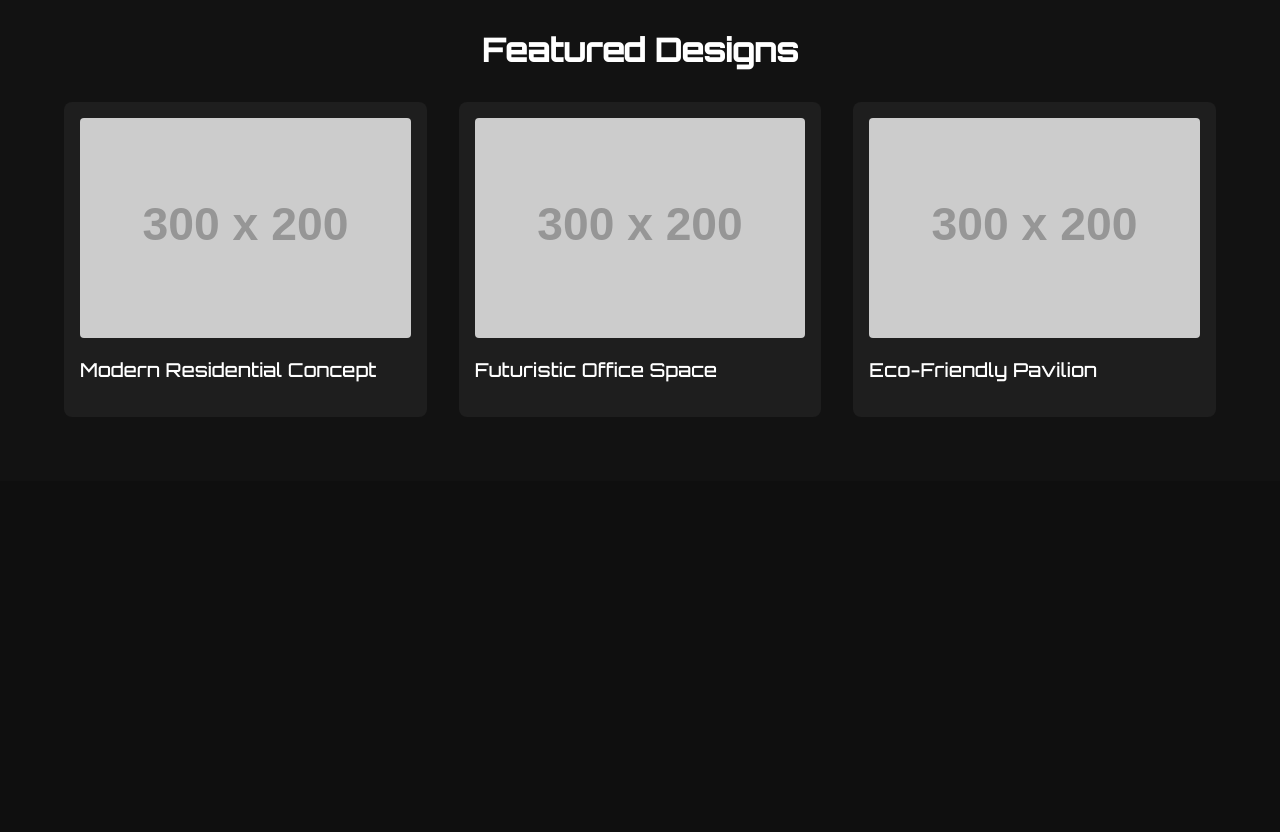
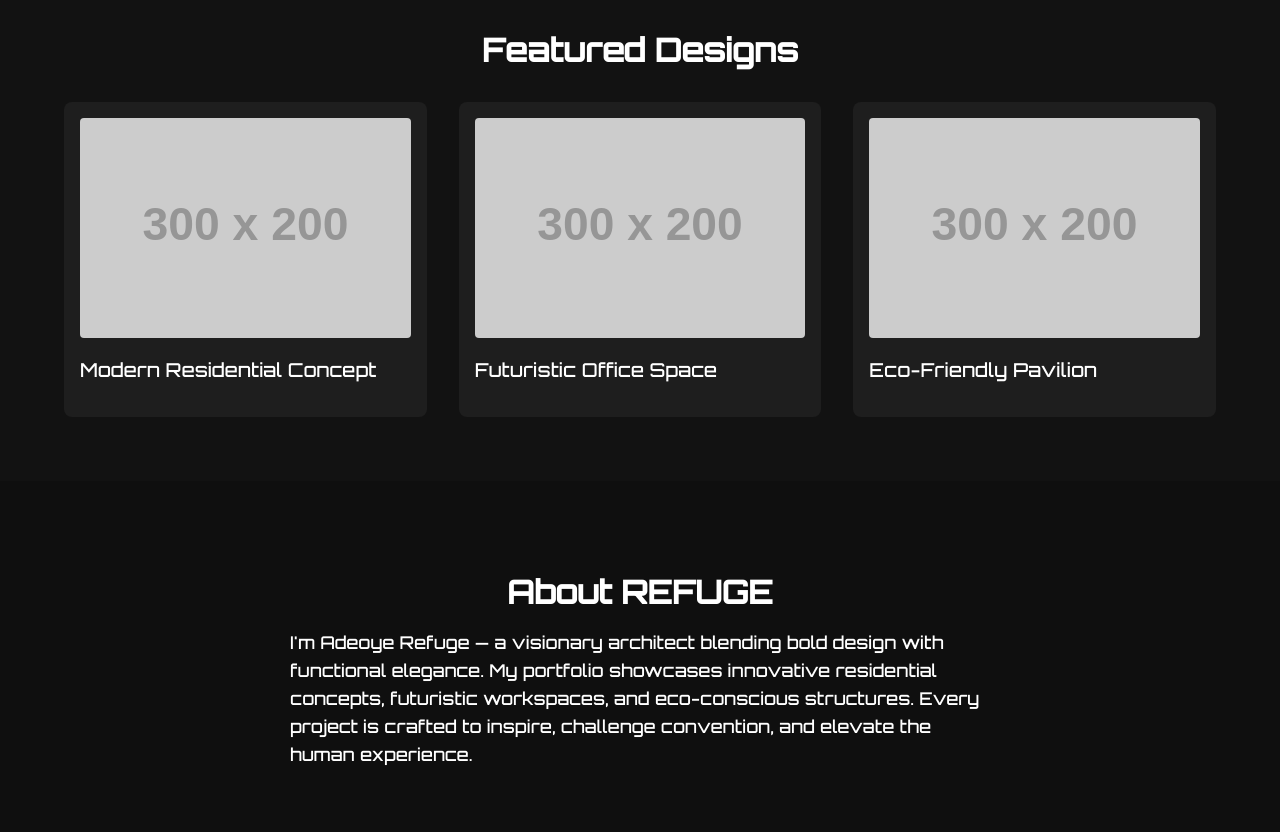
Before and after one commit to adeoyerefuge/MY-PORTFOLIO, a plain HTML site: page index.html in a window 1280 px wide. Shown: the part 861-1693 px from the top of the page. Before the commit the page ends 1342 px from the top, so only its background shows below. Drawn offline with Linux system fonts and the light colour scheme; placeholder pictures from the web are drawn by us.

Commit message:
Add About section for REFUGE architect

```diff
--- a/index.html
+++ b/index.html
@@ -72,5 +72,11 @@
     </div>
   </div>
 </section>
+  <section style="padding: 4rem; background: #0f0f0f; color: white;">
+  <h2 style="text-align: center; font-size: 2rem; margin-bottom: 1rem;">About REFUGE</h2>
+  <p style="max-width: 700px; margin: 0 auto; font-size: 1.1rem; line-height: 1.6;">
+    I'm Adeoye Refuge — a visionary architect blending bold design with functional elegance. My portfolio showcases innovative residential concepts, futuristic workspaces, and eco-conscious structures. Every project is crafted to inspire, challenge convention, and elevate the human experience.
+  </p>
+</section>
 </body>
 </html>
```
